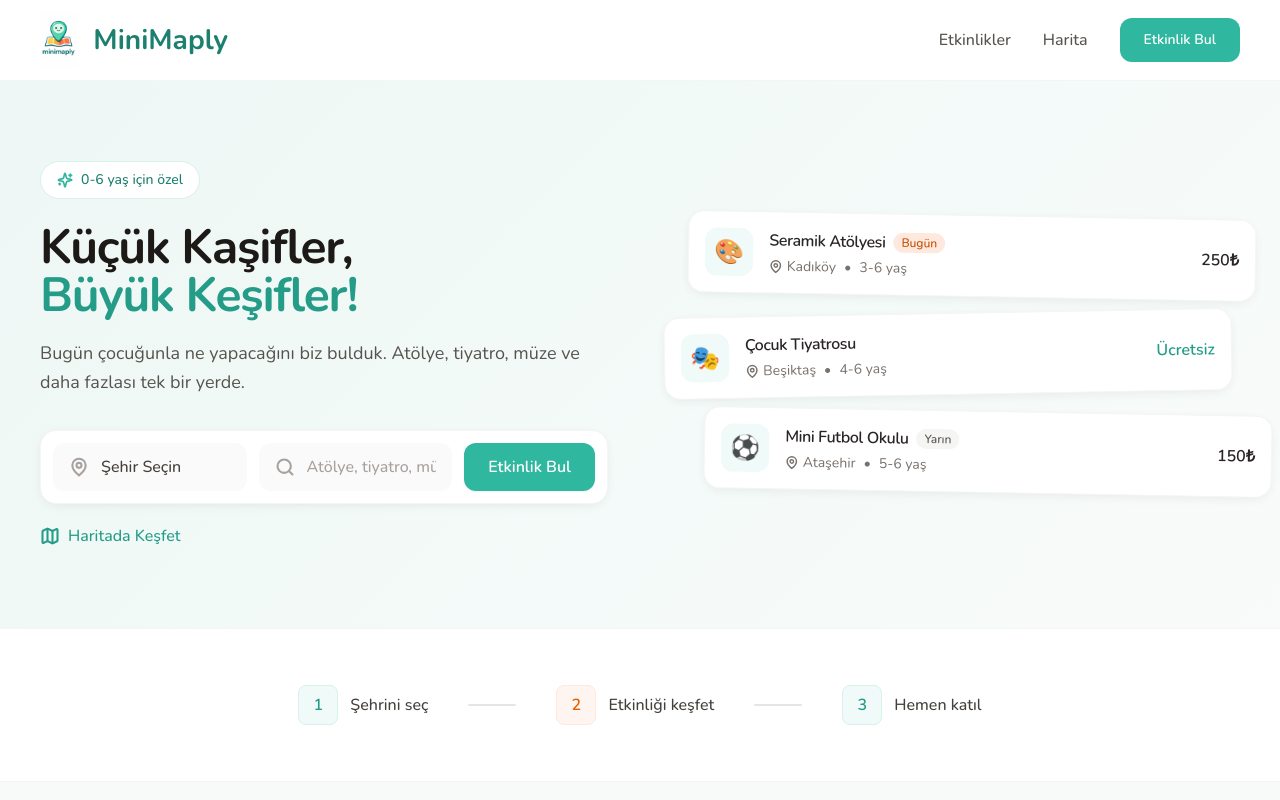
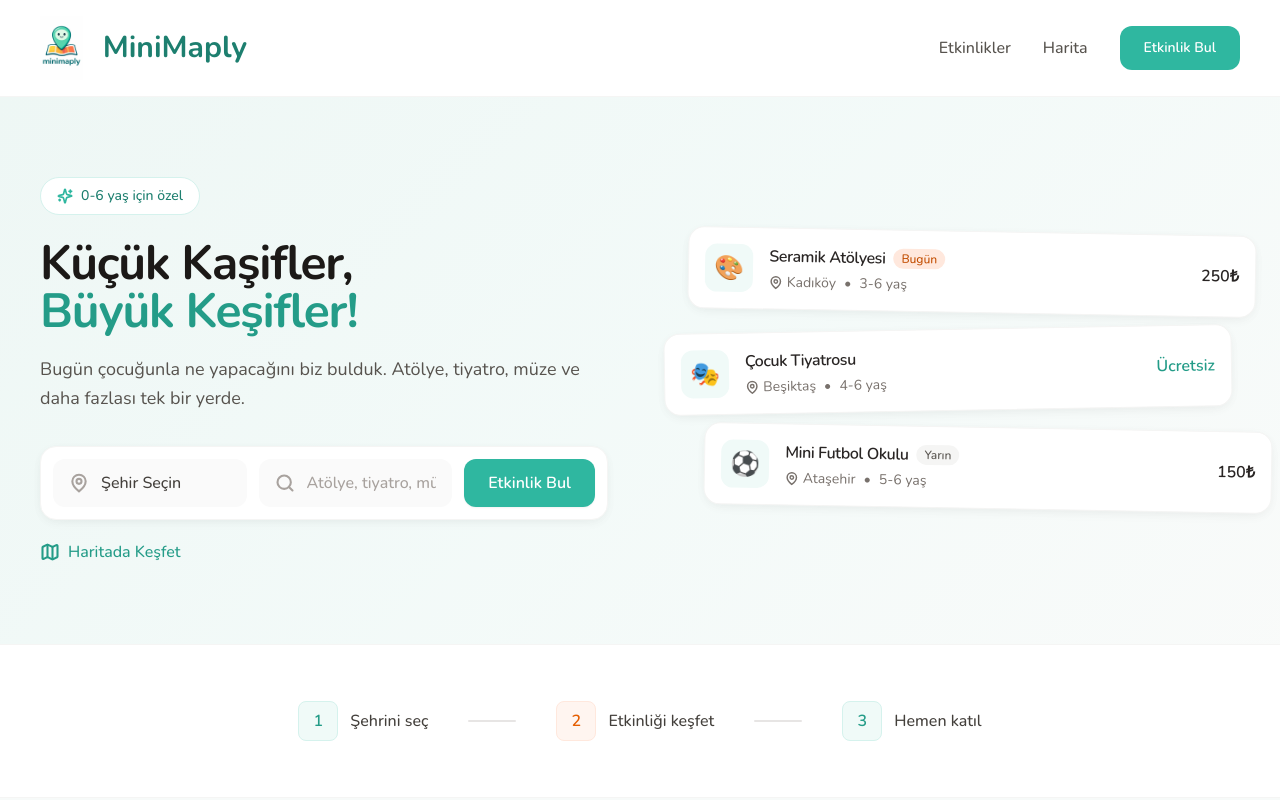
Before and after one commit to kriptoloca/minimaply, a Next.js app: page / in a window 1280 px wide. Shown: the top 800 px of the page. Built offline with nearby package versions, Linux system fonts and the light colour scheme.

Commit message:
Büyük logo

```diff
--- a/app/page.tsx
+++ b/app/page.tsx
@@ -51,8 +51,8 @@ export default function HomePage() {
       {/* ==================== HEADER ==================== */}
       <header className="bg-white border-b border-warm-100 sticky top-0 z-50">
         <div className="container-wide">
-          {/* 4️⃣ 44px TAP ALANI - Header yüksekliği */}
-          <div className="flex justify-between items-center h-14 md:h-20">
+          {/* 4️⃣ 44px TAP ALANI - Header yüksekliği artırıldı */}
+          <div className="flex justify-between items-center h-16 md:h-24">
 
             {/* Hamburger - 44px min tap */}
             <button
@@ -63,16 +63,16 @@ export default function HomePage() {
               <Menu className="w-6 h-6" strokeWidth={2.5} />
             </button>
 
-            {/* Logo - Oran korunuyor */}
-            <Link href="/" className="flex items-center gap-3 md:gap-4 group">
+            {/* Logo - Büyük */}
+            <Link href="/" className="flex items-center gap-3 md:gap-5 group">
               <Image
                 src="/logo-icon.png"
                 alt="MiniMaply"
-                width={120}
-                height={120}
-                className="w-auto h-10 md:h-14 object-contain group-hover:scale-105 transition-transform"
+                width={150}
+                height={150}
+                className="w-auto h-12 md:h-16 object-contain group-hover:scale-105 transition-transform"
               />
-              <span className="font-bold text-xl md:text-[28px] text-primary-700">MiniMaply</span>
+              <span className="font-bold text-2xl md:text-3xl text-primary-700">MiniMaply</span>
             </Link>
 
             {/* Search button - 44px min tap */}
```
